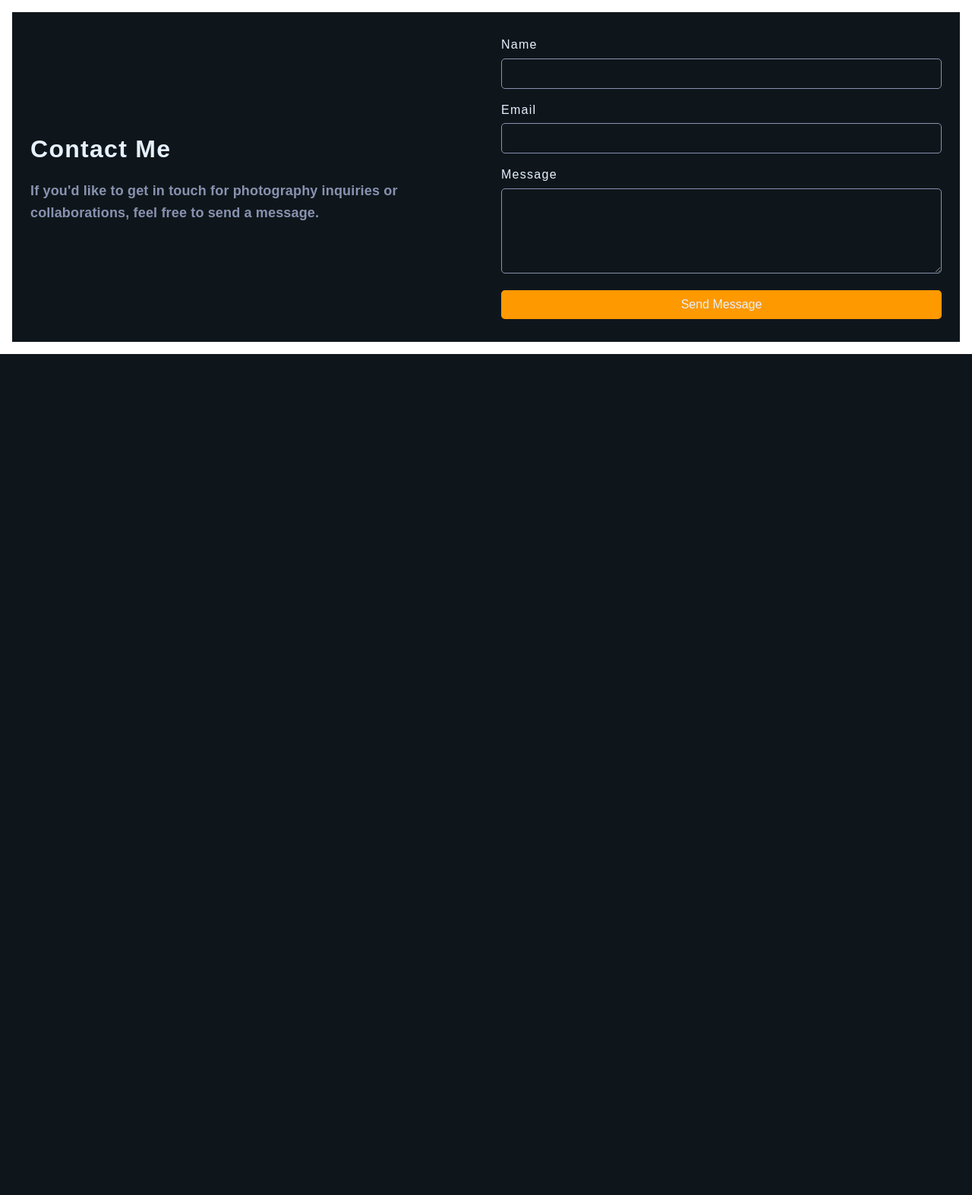
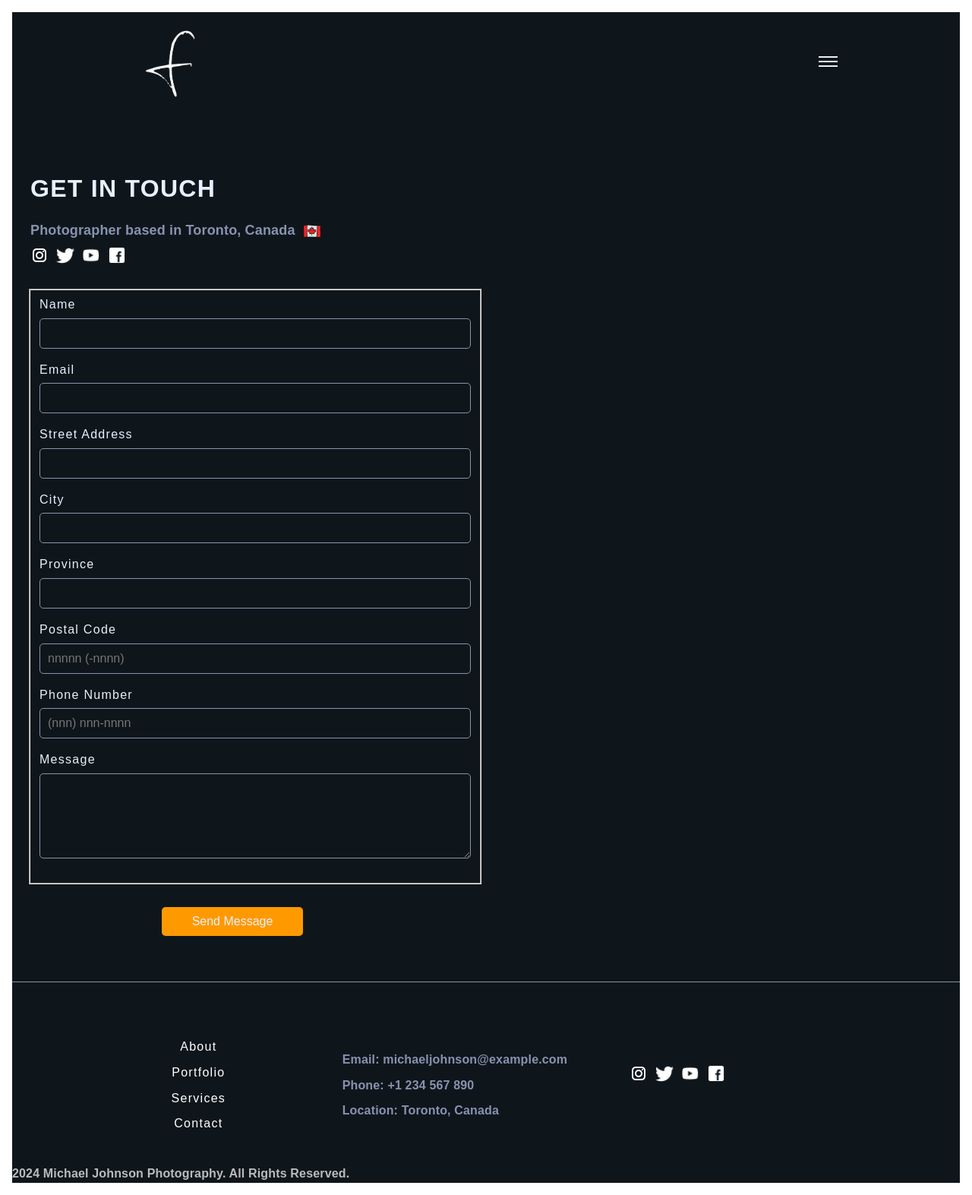
Before and after one commit to Yanek-K/web-design-final-project, a plain HTML site: page contact.html in a window 1280 px wide. Shown: the whole page at 76% size. Before the commit the page ends 800 px from the top, so only its background shows below. Drawn offline with Linux system fonts and the light colour scheme.

Commit message:
Day 3, working on details

```diff
--- a/contact.html
+++ b/contact.html
@@ -7,20 +7,57 @@
     <link href="styles/reset.css" rel="stylesheet" />
     <link href="styles/styles.css" rel="stylesheet" />
     <link href="styles/contact.css" rel="stylesheet" />
+    <script src="yk_formsubmit.js"></script>
   </head>
   <body>
-    <!-- Contact Section  ff-->
+    <header>
+      <div class="navbar">
+        <div class="navbar__wrap">
+          <div class="navbar__wrap__left">
+            <a href="index.html">
+              <img src="images/logo.png" />
+            </a>
+          </div>
+
+          <div class="burger-menu">
+            <a href="#" class="submenuTitle">
+              <div class="line"></div>
+              <div class="line"></div>
+              <div class="line"></div>
+            </a>
+            <ul class="submenu">
+              <li><a href="about.html">About</a></li>
+              <li><a href="latestShoots.html">Experience</a></li>
+              <li><a href="contact.html">Contact Me</a></li>
+            </ul>
+          </div>
+        </div>
+      </div>
+    </header>
     <section class="contact">
       <div class="contact__content">
         <div class="contact__left">
-          <h1>Contact Me</h1>
-          <p>
-            If you'd like to get in touch for photography inquiries or
-            collaborations, feel free to send a message.
+          <h1>GET IN TOUCH</h1>
+          <p class="hero__wrap__byline">
+            Photographer based in Toronto, Canada
+            <img src="images/canada.png" />
           </p>
+          <div class="hero__wrap__social">
+            <img src="images/instagram.png" />
+            <img src="images/twitter.png" />
+            <img src="images/youtube.png" />
+            <img src="images/facebook.png" />
+          </div>
+        </div>
         </div>
         <div class="contact__right">
-          <form class="contact__form" action="#" method="POST">
+          <form
+            class="contact__form"
+            action="http://www.example.com/yk/survey"
+            method="POST"
+            id="cOrder"
+          >
+            <fieldset id="userInfo">
               <div class="form__group">
                 <label for="name">Name</label>
                 <input type="text" id="name" name="name" required />
@@ -28,6 +65,40 @@
               <div class="form__group">
                 <label for="email">Email</label>
                 <input type="email" id="email" name="email" required />
+              </div>
+              <div class="form__group">
+                <label for="street">Street Address</label>
+                <input name="street" id="street" type="text" />
+              </div>
+              <div class="form__group">
+                <label for="city">City</label>
+                <input name="city" id="city" type="text" />
+              </div>
+              <div class="form__group">
+                <label for="province">Province</label>
+                <input name="province" id="province" type="text" />
+              </div>
+              <div class="form__group">
+                <label for="postcode">Postal Code</label>
+                <input
+                  name="postcode"
+                  id="postcode"
+                  type="text"
+                  placeholder="nnnnn (-nnnn)"
+                  pattern="^\d{5}(-\d{4})?$"
+                  required
+                />
+              </div>
+              <div class="form__group">
+                <label for="phone">Phone Number</label>
+                <input
+                  name="phone"
+                  id="phone"
+                  type="tel"
+                  required
+                  placeholder="(nnn) nnn-nnnn"
+                  pattern="^\d{10}$|^\(\d{3}\)\s*\d{3}[\s\-]?\d{4}$"
+                />
               </div>
               <div class="form__group">
                 <label for="message">Message</label>
@@ -38,10 +109,46 @@
                   required
                 ></textarea>
               </div>
+            </fieldset>
+            <div class="button__group">
               <button type="submit" class="form__submit">Send Message</button>
+            </div>
           </form>
         </div>
       </div>
     </section>
+    <footer class="footer"></footer>
+      <div class="footer__container">
+        <!-- Footer navigation links -->
+        <div class="footer__nav">
+          <ul class="footer__nav-list">
+            <li><a href="#about">About</a></li>
+            <li><a href="#portfolio">Portfolio</a></li>
+            <li><a href="#services">Services</a></li>
+            <li><a href="#contact">Contact</a></li>
+          </ul>
+        </div>
+
+        <!-- Footer contact information -->
+        <div class="footer__contact">
+          <p>Email: michaeljohnson@example.com</p>
+          <p>Phone: +1 234 567 890</p>
+          <p>Location: Toronto, Canada</p>
+        </div>
+
+        <!-- Footer social media links -->
+        <div class="footer__social">
+          <div class="hero__wrap__social">
+            <img src="images/instagram.png" />
+            <img src="images/twitter.png" />
+            <img src="images/youtube.png" />
+            <img src="images/facebook.png" />
+          </div>
+        </div>
+      </div>
+      <div class="footer__copyright">
+        <p> 2024 Michael Johnson Photography. All Rights Reserved.</p>
+      </div>
+    </footer>
   </body>
 </html>
--- a/styles/contact.css
+++ b/styles/contact.css
@@ -1,14 +1,5 @@
-/* General Styles */
-body {
-  font-family: var(--primary-font-family);
-  margin: 0;
-  padding: 0;
-  background-color: var(--base);
-  color: var(--slate);
-}
-
-/* Contact Section */
 .contact {
+  margin: 3rem 0 0 0;
   padding: 30px 20px;
 }
 
@@ -45,6 +36,14 @@ body {
   flex-direction: column;
 }
 
+.button__group {
+  display: flex;
+  align-items: center;
+  justify-content: center;
+  padding: 30px;
+  width: 90%;
+}
+
 .form__group {
   margin-bottom: 15px;
 }
@@ -59,7 +58,7 @@ body {
 .form__group input,
 .form__group textarea {
   width: 100%;
-  padding: 10px;
+  padding: 10px 10px;
   font-size: 16px;
   border: 1px solid var(--slate);
   border-radius: 5px;
@@ -68,7 +67,7 @@ body {
 }
 
 .form__submit {
-  padding: 10px 20px;
+  padding: 10px 40px;
   font-size: 16px;
   background-color: var(--orange);
   color: var(--white);
@@ -85,6 +84,7 @@ body {
 /* Media Query for Larger Screens */
 @media (min-width: 768px) {
   .contact__content {
+    display: flex;
     flex-direction: row;
     justify-content: space-between;
     align-items: center;
--- a/styles/styles.css
+++ b/styles/styles.css
@@ -115,8 +115,7 @@ p {
   background-color: var(--base);
   width: 100%;
   position: relative;
-  padding: 2rem;
-  padding-right: 2rem;
+  padding: 2rem 3rem;
 }
 
 .navbar__wrap {
@@ -128,6 +127,7 @@ p {
 }
 
 .navbar__wrap__left > a img {
+  margin-top: 1rem;
   cursor: pointer;
   max-width: 60px;
 }
@@ -176,14 +176,21 @@ ul.submenu li:last-child {
   display: block;
 }
 
+@media (min-width: 800px) {
+  .navbar {
+    padding-left: 6rem;
+    padding-right: 6rem;
+  }
+
+  .navbar__wrap__left > a img {
+    max-width: 100px;
+  }
+}
+
 @media (min-width: 1200px) {
   .navbar {
-    padding-left: 8rem;
-    padding-right: 5rem;
-  }
-
-  .navbar__wrap__left > img {
-    width: 50px;
+    padding-left: 10rem;
+    padding-right: 10rem;
   }
 }
 
@@ -197,18 +204,19 @@ ul.submenu li:last-child {
   align-items: center;
   padding: 0;
   box-sizing: border-box;
+  height: 83vh;
 }
 
 /* Large background text */
 .hero__background-text {
   position: absolute;
-  top: 50%; /* Center vertically */
-  left: 50%; /* Center horizontally */
+  top: 40%; /* Center vertically */
+  left: 40%; /* Center horizontally */
   transform: translate(
     -50%,
     -60%
   ); /* Center both horizontally and vertically */
-  font-size: 13vw; /* Dynamic font size relative to viewport width */
+  font-size: 20vw; /* Dynamic font size relative to viewport width */
   font-weight: 900; /* Make it bold */
   color: rgba(255, 255, 255, 0.04); /* Subtle white with low opacity */
   z-index: 0; /* Ensure it stays behind other content */
@@ -216,11 +224,12 @@ ul.submenu li:last-child {
   pointer-events: none; /* Ensure it's not clickable */
   user-select: none; /* Prevent text from being selectable */
   overflow: hidden; /* Prevents text from overflowing */
-  width: 100vw; /* Ensure it takes up the entire width of the viewport */
+  width: 100%; /* Ensure it takes up the entire width of the viewport */
 }
 
 /* Adjust the z-index of .hero__wrap to place it above the text */
 .hero__wrap {
+  margin-top: 1rem;
   position: relative;
   z-index: 1; /* Ensure content appears above the background text */
 }
@@ -253,15 +262,20 @@ ul.submenu li:last-child {
   margin-bottom: 0.4rem;
 }
 
+.hero__wrap__byline > img {
+  vertical-align: middle;
+  margin-left: 5px;
+  width: 24px;
+}
+
 .hero__wrap__social {
   margin-top: 0rem;
   margin-bottom: 2rem;
 }
 
-.hero__wrap__social p {
-  display: inline;
-  margin: 5px 0;
-  font-size: 16px;
+.hero__wrap__social > img {
+  margin-right: 10px;
+  width: 24px;
 }
 
 /* Right side of hero section (image) */
@@ -339,7 +353,7 @@ ul.submenu li:last-child {
   }
 
   .hero__wrap__name {
-    /* font-size: 56px; */
+    font-size: 7rem;
   }
 }
 
@@ -353,7 +367,8 @@ ul.submenu li:last-child {
 /* FOOTER */
 /* Footer main container */
 .footer {
-  background-color: #333; /* Dark background */
+  border-top: 1px solid var(--slate);
+  background-color: var(--base);
   color: #fff; /* White text */
   padding: 2rem 0;
   text-align: center;
@@ -383,6 +398,7 @@ ul.submenu li:last-child {
   color: #fff;
   text-decoration: none;
   transition: color 0.3s ease;
+  align-items: left;
 }
 
 .footer__nav-list a:hover {
--- /dev/null
+++ b/yk_formsubmit.js
@@ -0,0 +1,31 @@
+/*
+   New Perspectives on HTML and CSS, 7th Edition
+   Tutorial 7
+   Tutorial Case
+
+
+   Filename: yk_formsubmit.js
+
+   Purpose: The purpose of this program is to simply report on a
+            successful completition of a valid Web form.
+
+            When the form is submitted, the onsubmit event handler
+            verifies that the form data is complete and valid.
+            An alert box is displayed notifying the user.
+
+            The event function returns a value of false so that the
+            student does not have to continually retype test values
+            in the survey form.
+
+
+*/
+
+window.onload = setForm;
+
+function setForm() {
+  document.forms[0].onsubmit = function () {
+    if (this.checkValidity())
+      alert("No invalid data detected. Will retain data for further testing.");
+    return false;
+  };
+}
```
Also changed, not shown: about.html (+8 -9 lines), index.html (+9 -8 lines), latestShoots.html (+12 -12 lines), styles/about.css (+40 -12 lines), styles/latest-shoots.css (+6 -3 lines), images/canada.png (added), images/facebook.png (added), images/instagram.png (added), images/logo.png (added), images/twitter.png (added), images/youtube.png (added), reqs.txt (added). Lines whose indentation alone changed are shown as unchanged.
